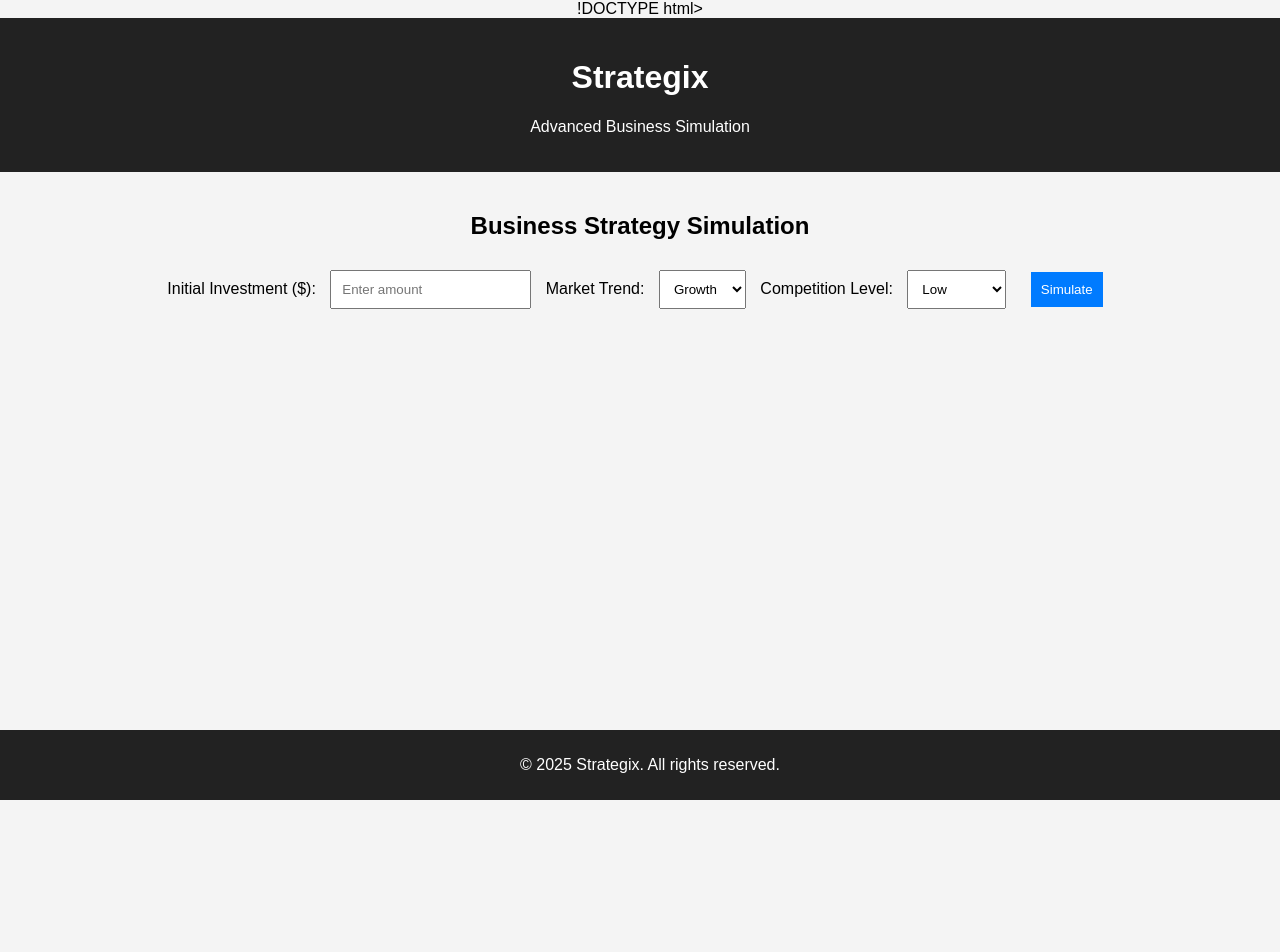
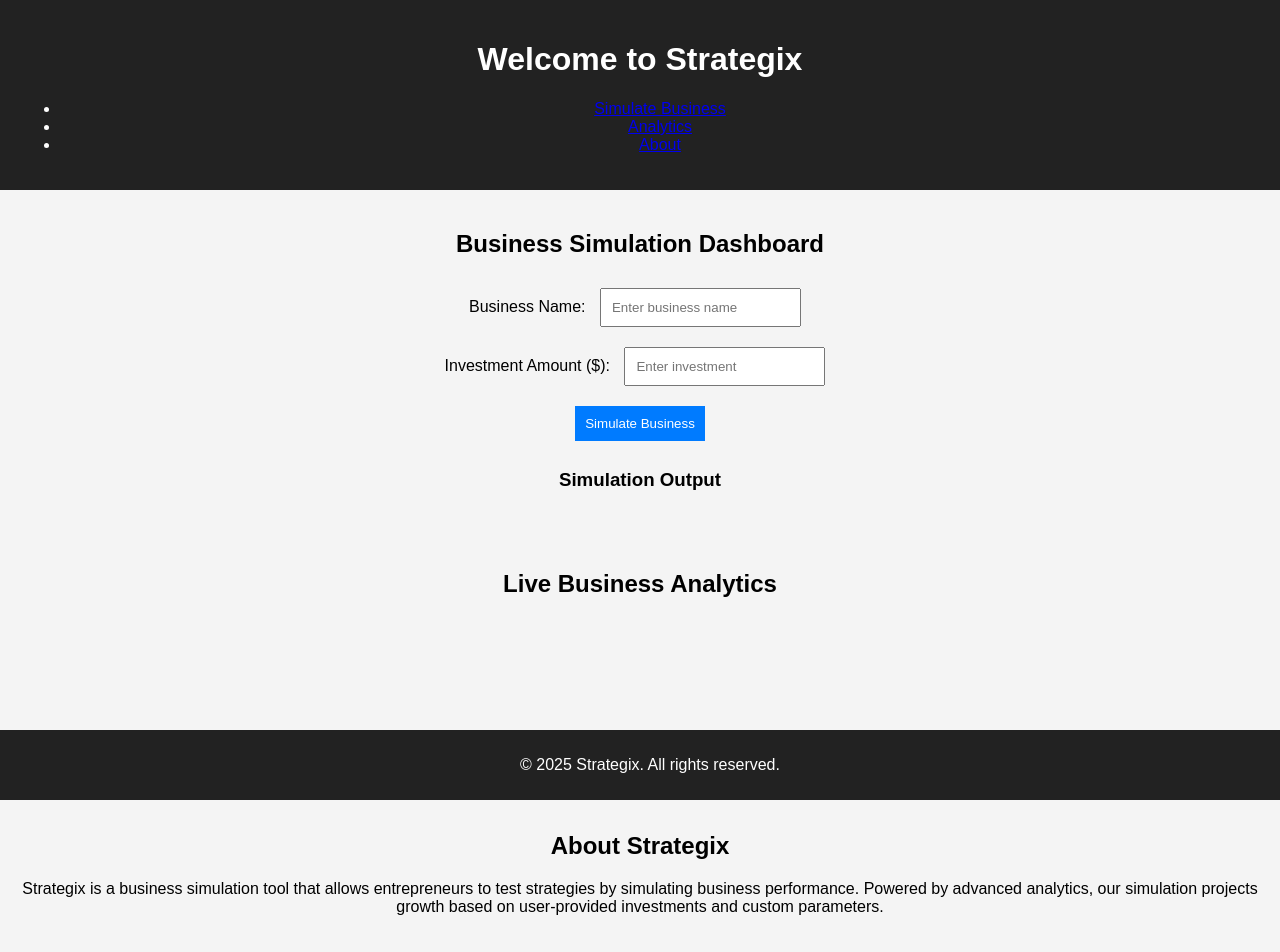
Before and after one commit to letsgo501/strategix, a plain HTML site: page index.html in a window 1280 px wide. Before the commit the page ends 800 px from the top, so only its background shows below. Drawn offline with nearby package versions, Linux system fonts and the light colour scheme.

Commit message:
Update index.html

```diff
--- a/index.html
+++ b/index.html
@@ -1,67 +1,63 @@
-!DOCTYPE html>
+<!DOCTYPE html>
 <html lang="en">
 <head>
 <meta charset="UTF-8">
-<meta name="viewport" content="width=device-width, initial-scale=1.0">
+<meta name="viewport" content="width=device-width, initial-scale=1">
 <title>Strategix Business Simulator</title>
 <link rel="stylesheet" href="styles.css">
 </head>
 <body>
 <header>
-<h1>Strategix</h1>
-<p>Advanced Business Simulation</p>
+<h1>Welcome to Strategix</h1>
+<nav>
+<ul>
+<li><a href="#simulate">Simulate Business</a></li>
+<li><a href="#analytics">Analytics</a></li>
+<li><a href="#about">About</a></li>
+</ul>
+</nav>
 </header>
 
-<section id="simulation">
-<h2>Business Strategy Simulation</h2>
-<label for="investment">Initial Investment ($):</label>
-<input type="number" id="investment" placeholder="Enter amount">
+<section id="simulate">
+<h2>Business Simulation Dashboard</h2>
+<div class="simulation-paper">
+<div class="form-group">
+<label for="businessName">Business Name:</label>
+<input type="text" id="businessName" placeholder="Enter business name">
+</div>
+<div class="form-group">
+<label for="investment">Investment Amount ($):</label>
+<input type="number" id="investment" min="1000" step="500" placeholder="Enter investment">
+</div>
+<button id="simulateButton">Simulate Business</button>
+</div>
+<div id="result">
+<h3>Simulation Output</h3>
+<div id="outputContent"></div>
+</div>
+</section>
 
-<label for="market">Market Trend:</label>
-<select id="market">
-<option value="growth">Growth</option>
-<option value="stable">Stable</option>
-<option value="decline">Decline</option>
-</select>
+<section id="analytics">
+<h2>Live Business Analytics</h2>
+<div id="chartContainer">
+<canvas id="businessChart"></canvas>
+</div>
+</section>
 
-<label for="competition">Competition Level:</label>
-<select id="competition">
-<option value="low">Low</option>
-<option value="moderate">Moderate</option>
-<option value="high">High</option>
-</select>
-
-<button onclick="runSimulation()">Simulate</button>
-<p id="result"></p>
+<section id="about">
+<h2>About Strategix</h2>
+<p>
+Strategix is a business simulation tool that allows entrepreneurs to test strategies by simulating business performance. Powered
+by advanced analytics, our simulation projects growth based on user-provided investments and custom parameters.
+</p>
 </section>
 
 <footer>
-<p>© 2025 Strategix. All rights reserved.</p>
+<p>&copy; 2025 Strategix. All rights reserved.</p>
 </footer>
 
-<script>
-function runSimulation() {
-let investment = document.getElementById("investment").value;
-let market = document.getElementById("market").value;
-let competition = document.getElementById("competition").value;
-
-if (investment && investment > 0) {
-let baseRevenue = investment * (Math.random() * 1.5 + 0.5);
-
-// Adjust revenue based on market trends
-if (market === "growth") baseRevenue *= 1.3;
-if (market === "decline") baseRevenue *= 0.7;
-
-// Adjust revenue based on competition level
-if (competition === "high") baseRevenue *= 0.8;
-if (competition === "low") baseRevenue *= 1.2;
-
-document.getElementById("result").innerText =
-`Projected Revenue: $${baseRevenue.toFixed(2)}`;
-} else {
-document.getElementById("result").innerText = "Please enter a valid investment amount.";
-}
-}
-</script>
+<!-- Load Chart.js from a CDN -->
+<script src="https://cdn.jsdelivr.net/npm/chart.js"></script>
+<script src="script.js"></script>
 </body>
 </html>
```
